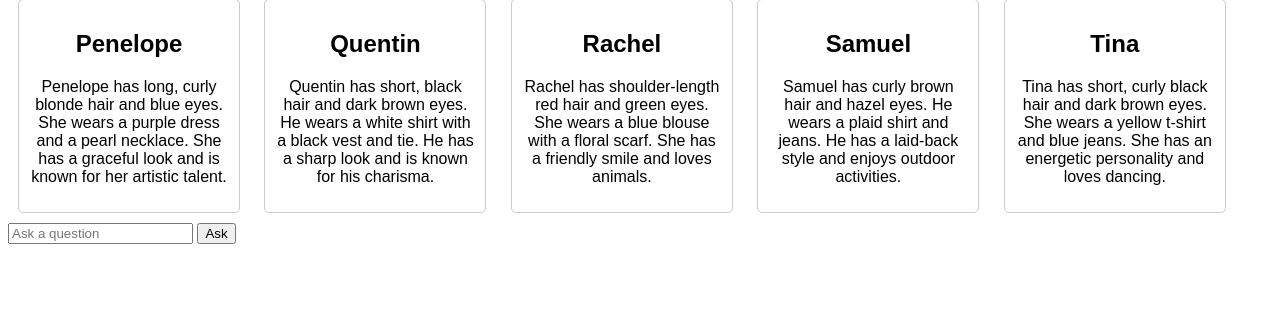
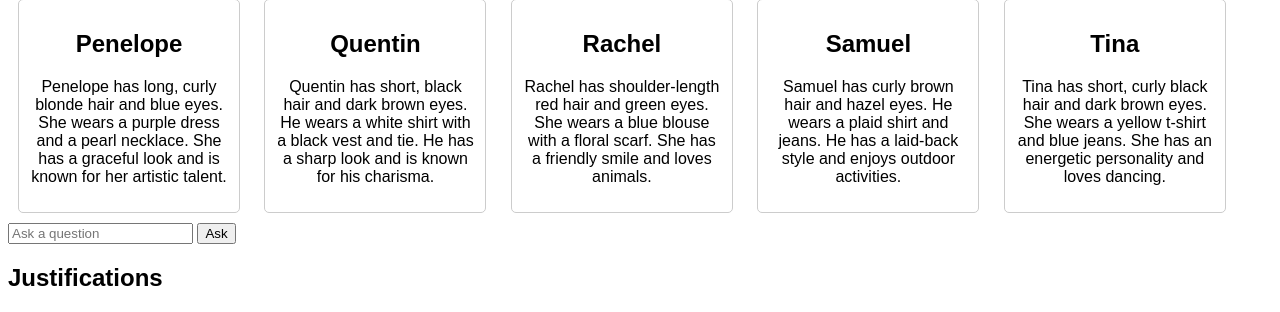
Before and after one commit to FARI-brussels/demo-fari-guess-who-backend, a Flask app: page / in a window 1280 px wide. Shown: the part 918-1230 px from the top of the page. Before the commit the page ends 1162 px from the top, so only its background shows below. Run offline with Flask 3, Linux system fonts and the light colour scheme; some libraries are stand-ins or nearby versions.

Commit message:
Added a box in the frontend to display the list of justifications for each character kept.

```diff
--- a/templates/index.html
+++ b/templates/index.html
@@ -21,6 +21,10 @@
         <button type="submit">Ask</button>
     </form>
     <div id="decision-tree"></div>
+    <div id="justifications">
+        <h2>Justifications</h2>
+        <ul id="justification-list"></ul>
+    </div>
     <script src="https://cdnjs.cloudflare.com/ajax/libs/d3/7.1.1/d3.min.js"></script>
     <script>
         document.getElementById('question-form').addEventListener('submit', function(event) {
```
